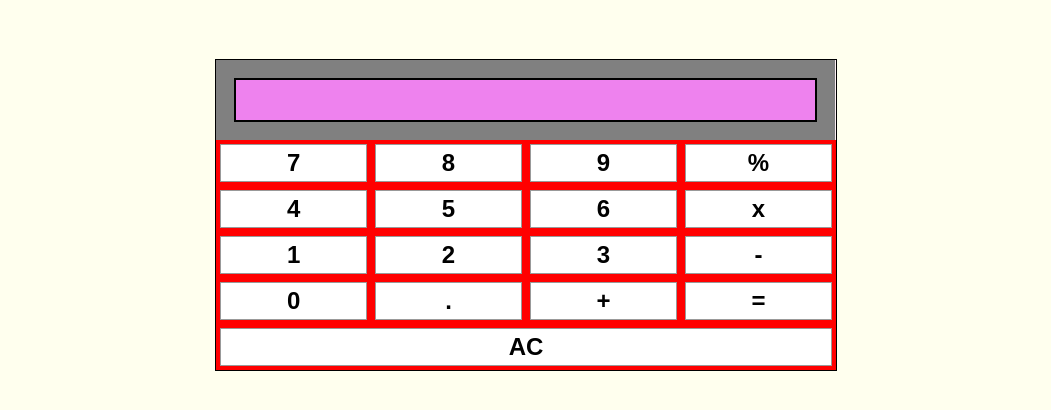
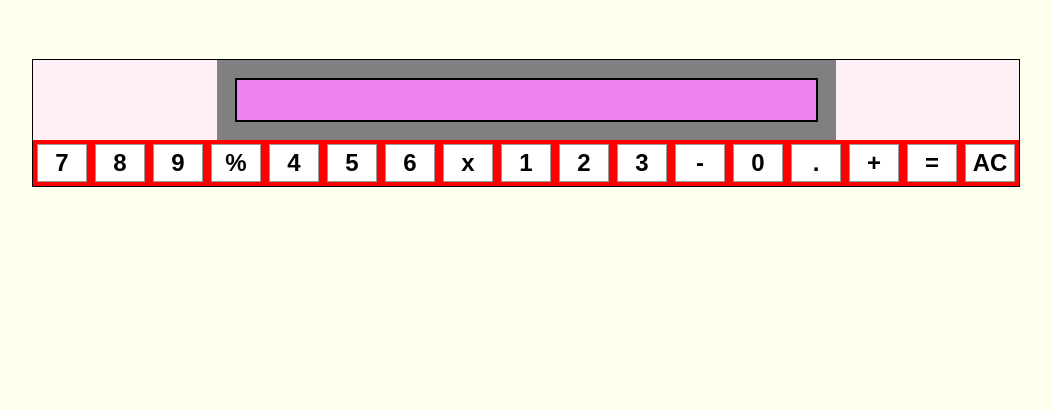
Before and after one commit to mnrowe/calculator, a React (Create React App) app: page / in a window 1280 px wide. Shown: the top 410 px of the page, without its empty margins (114-1165 px from the left). Built offline with nearby package versions, Linux system fonts and the light colour scheme; the HTML template or start-up script is replaced by a standard one.

Commit message:
remove flex css from Button component

```diff
--- a/src/Button.css
+++ b/src/Button.css
@@ -5,5 +5,6 @@
   font-weight: bold;
   line-height: 34px;
   margin: 4px;
-  flex: 1 1 120px;
+  width: 50px;
+  text-align: center;
 }
```
